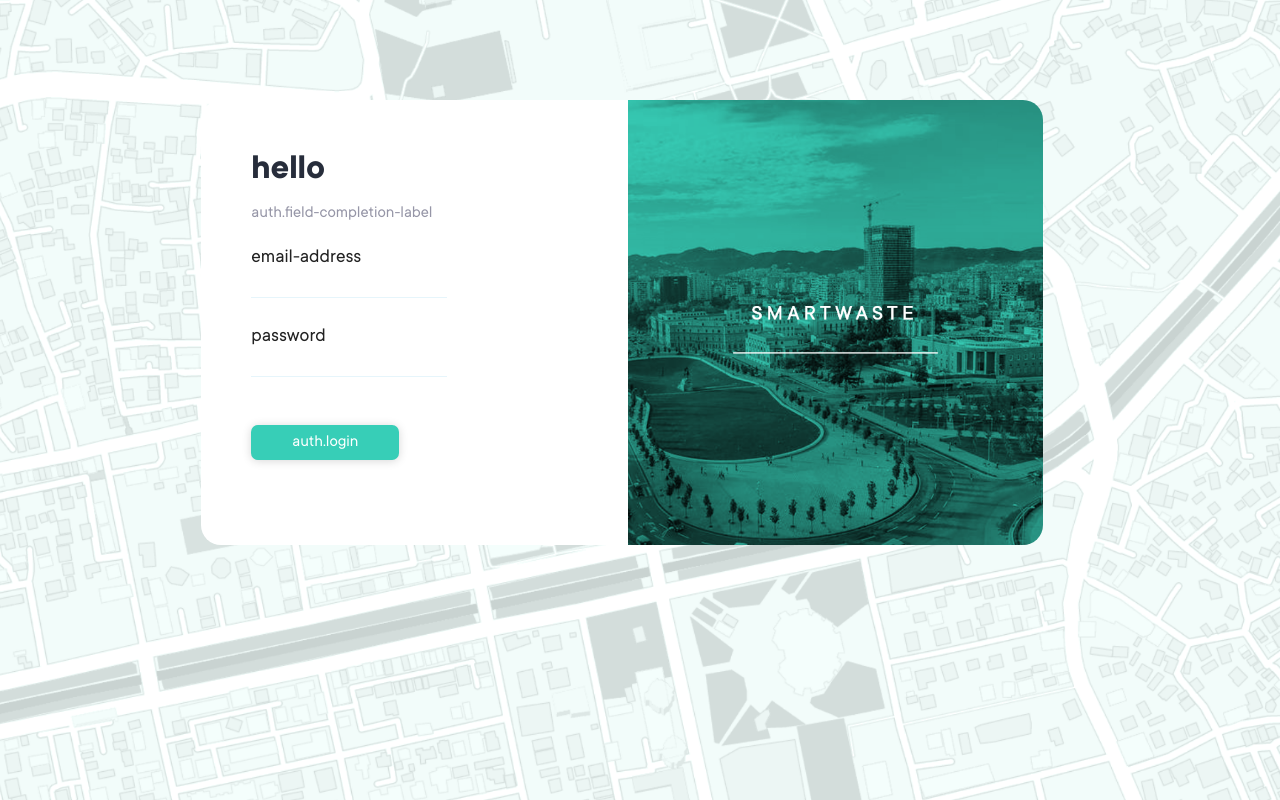
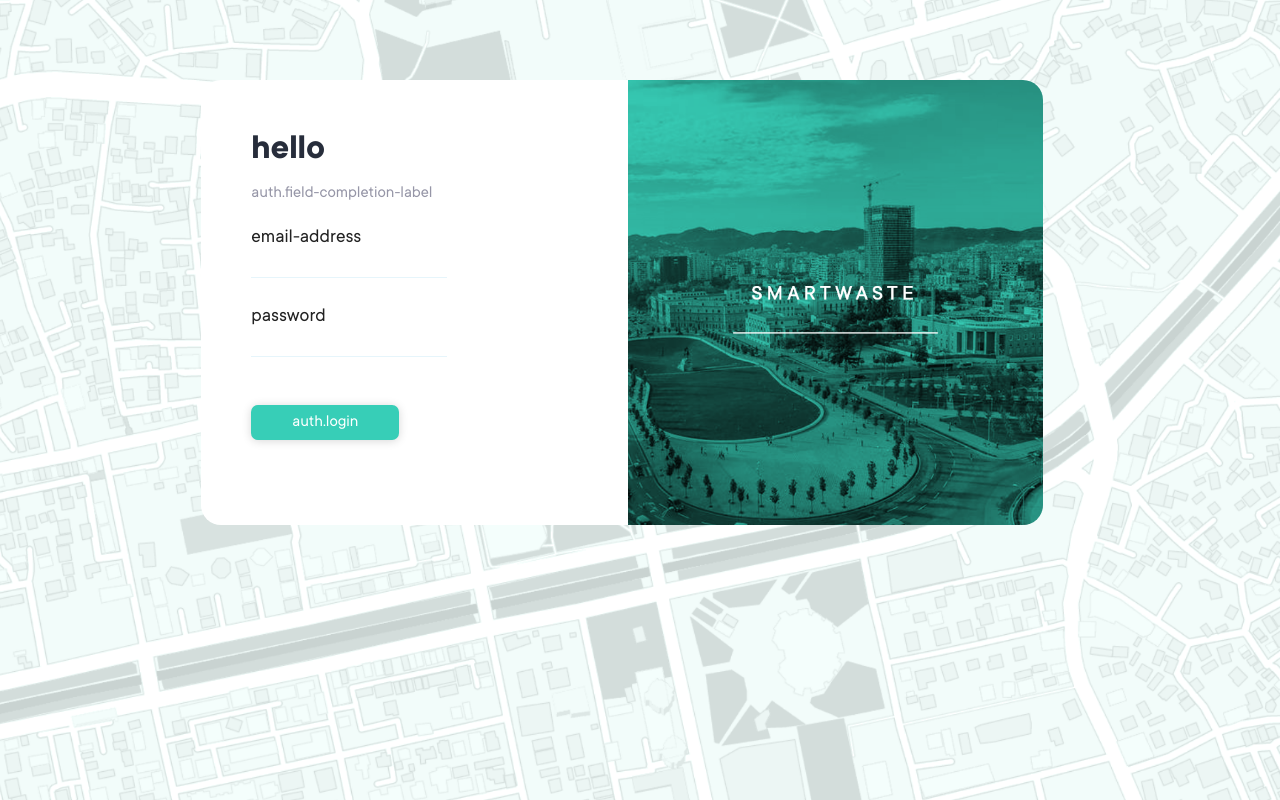
Before and after one commit to geriavrazi00/smartwaste-fe, a Vue app: page / in a window 1280 px wide. Built offline with nearby package versions, Linux system fonts and the light colour scheme; what vue-sweetalert2 would draw is missing.

Commit message:
Small visual changes

```diff
--- a/src/views/auth/Login.vue
+++ b/src/views/auth/Login.vue
@@ -144,7 +144,7 @@
     width: 60%;
   }
   .row {
-    margin-top: 100px;
+    margin-top: 80px;
     width: 100%;
   }
   .city-img {
@@ -152,6 +152,7 @@
     height: 100%;
     border-top-right-radius: 20px;
     border-bottom-right-radius: 20px;
+    object-fit: cover;
   }
   .login-container {
     background-color: white;
```
